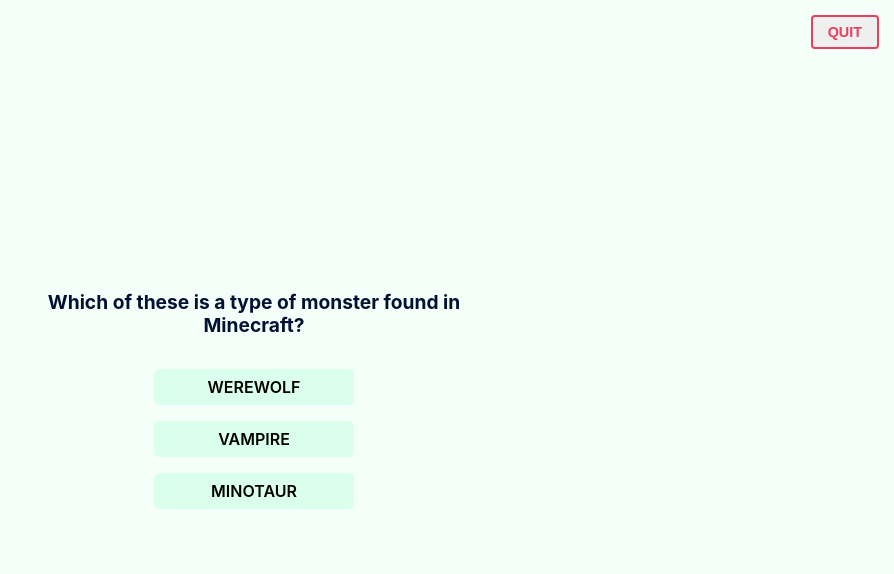
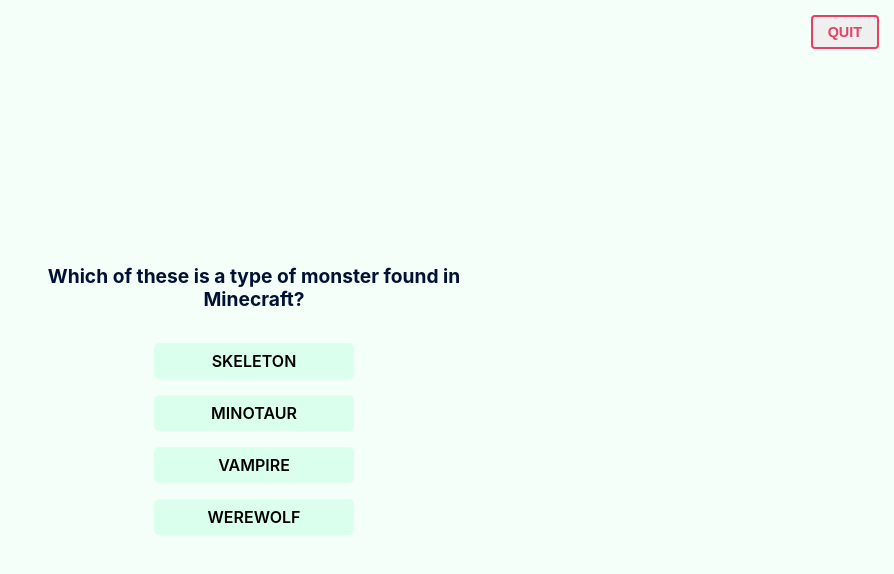
Before and after one commit to BSlaven/Trivia-Quiz-App, a React (Vite) app: page /quiz in a window 1280 px wide. Shown: the top 574 px of the page, without its empty margins (386-1280 px from the left). Built offline with nearby package versions, Linux system fonts and the light colour scheme.

Commit message:
add combine and shuffle method for answers

```diff
--- a/src/components/Quiz.jsx
+++ b/src/components/Quiz.jsx
@@ -18,8 +18,16 @@
     setCurrentQuestion(questions[currentIndex]);
   }, [currentIndex]);
 
-  const combineAnswers = (correct, incorrect) => {
+  useEffect(() => {
+    const allAnswers = combineAnswers(currentQuestion)
+    setAnswers(allAnswers);
+  }, [currentQuestion]);
 
+  const combineAnswers = ({ correct_answer, incorrect_answers }) => {
+    const newArray = [...incorrect_answers];
+    newArray.push(correct_answer);
+    newArray.sort(() => (Math.random() > 0.5 ? 1 : -1));
+    return newArray;
   }
 
   function routeBackHome() {
@@ -33,7 +41,7 @@
       <div className="question-container">
         <h3 className="question-text">{currentQuestion.question}</h3>
         <div className="answers-container">
-          {currentQuestion.incorrect_answers && currentQuestion.incorrect_answers.map(answer => (
+          {answers && answers.map(answer => (
             <span className="answer" key={answer}>{answer}</span>
           ))}
         </div>
```
